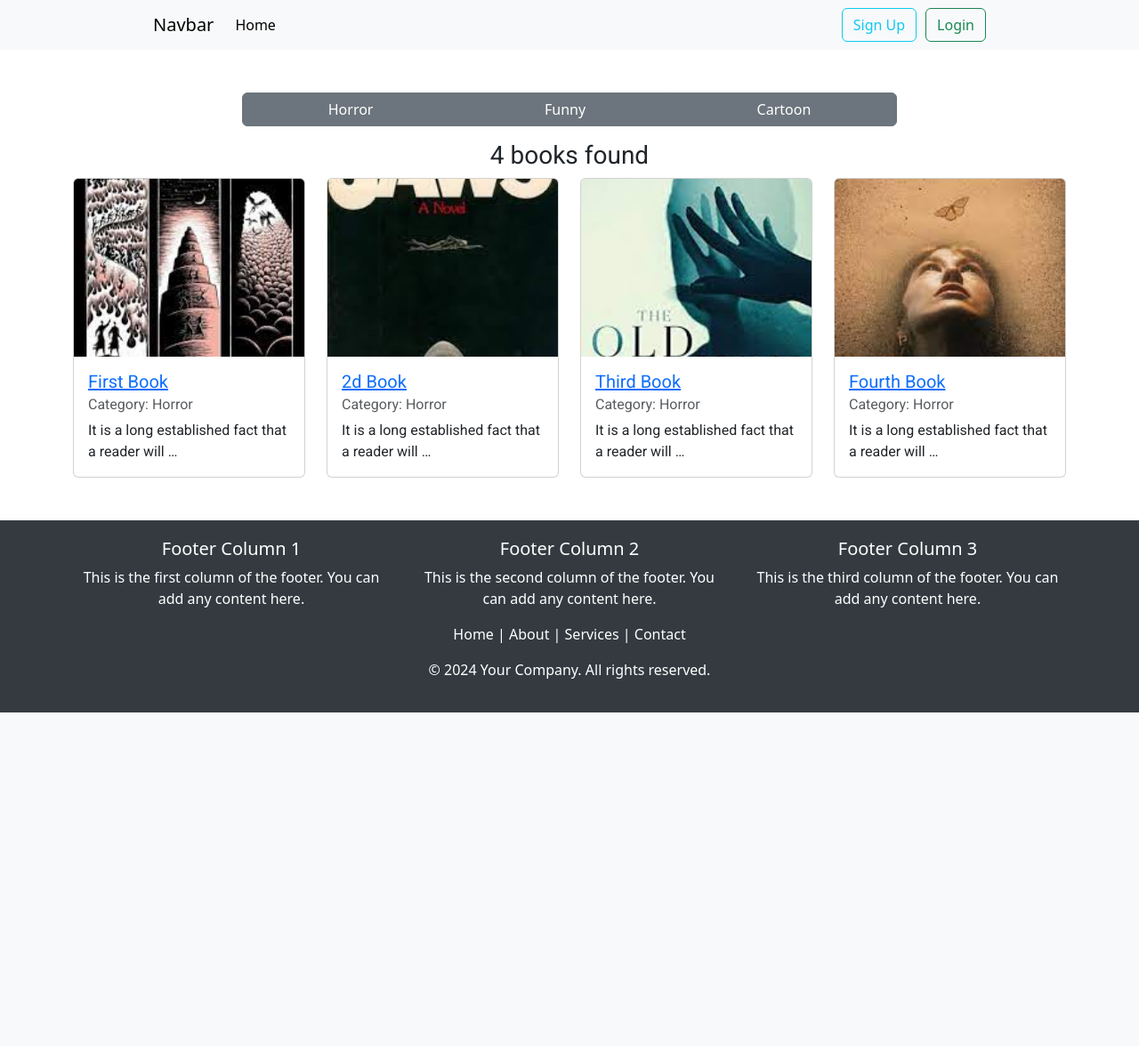
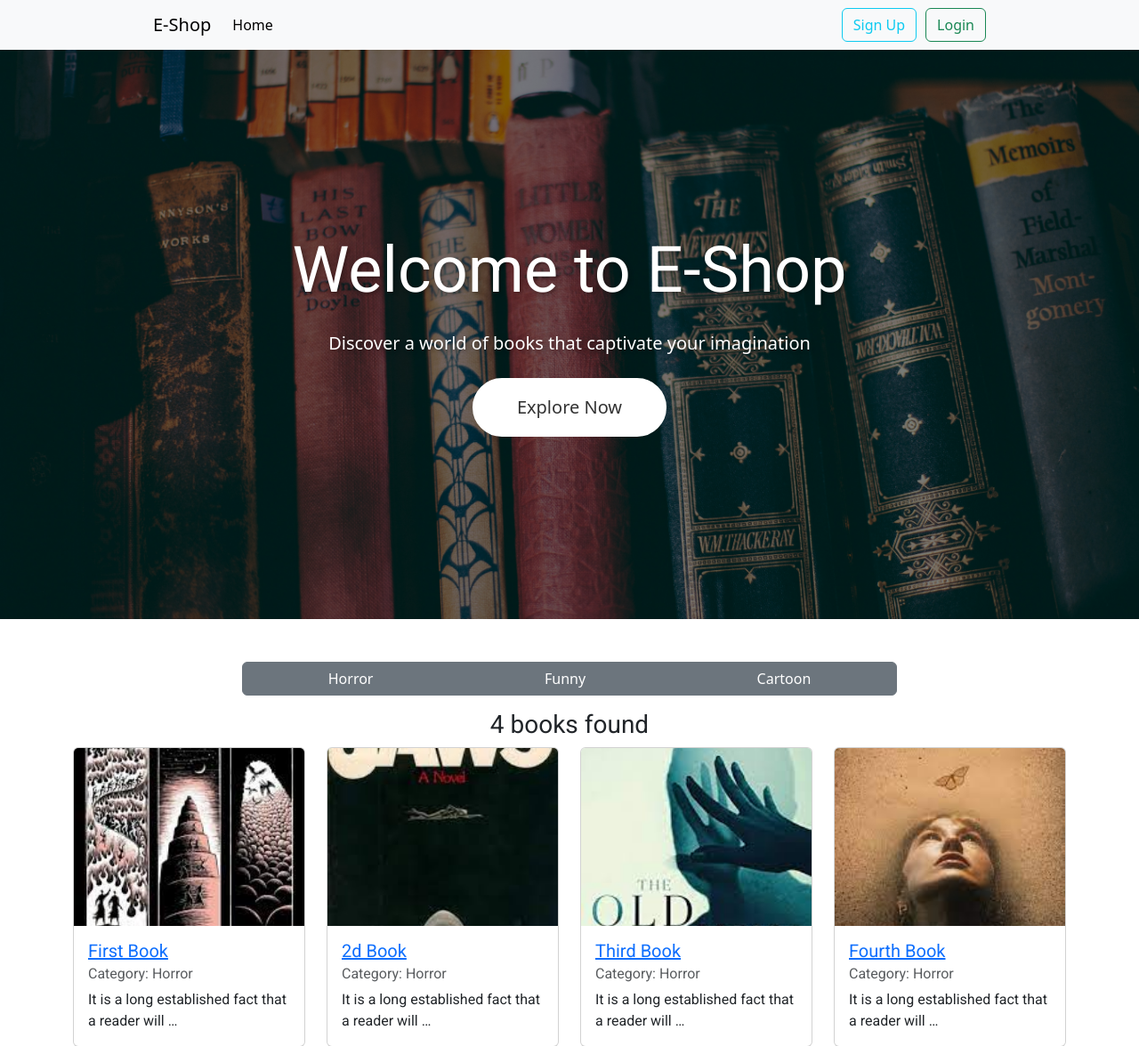
Before and after one commit to mdarafatyeasin/E_Shop, a Django app: page / in a window 1280 px wide. Shown: the top 1176 px of the page at 89% size. Before the commit the page ends 801 px from the top, so only its background shows below. Run offline with Django 5.2, Linux system fonts and the light colour scheme; data comes from the database, SQL or seed files in the repository.

Commit message:
changes done

```diff
--- /dev/null
+++ b/core/templates/banner.html
@@ -0,0 +1,14 @@
+{% load static %}
+<link rel="preconnect" href="https://fonts.gstatic.com">
+<link href="https://fonts.googleapis.com/css2?family=Roboto:wght@400;700&display=swap" rel="stylesheet">
+
+<div class="container-fluid banner" style="position: relative; overflow: hidden; height: 80vh;">
+    <img src="{% static 'background.jpg' %}" class="img-fluid" alt="Background Image" style="position: absolute; top: 0; left: 0; width: 100%; height: 100%; object-fit: cover; filter: brightness(0.5);">
+    <div class="row align-items-center h-100" style="position: relative; z-index: 1;">
+        <div class="col-md-12 text-center">
+            <h1 class="display-2 mb-4" style="color: #ffffff; font-family: 'Roboto', sans-serif; text-shadow: 2px 2px 4px rgba(0, 0, 0, 0.3);">Welcome to E-Shop</h1>
+            <p class="lead mb-4" style="color: #ffffff; text-shadow: 2px 2px 4px rgba(0, 0, 0, 0.3);">Discover a world of books that captivate your imagination</p>
+            <a href="#" class="btn btn-light btn-lg rounded-pill px-5 py-3" style="color: #333333; background-color: #ffffff; border: 2px solid #ffffff; transition: all 0.3s ease;">Explore Now</a>
+        </div>
+    </div>
+</div>
--- a/core/templates/index.html
+++ b/core/templates/index.html
@@ -13,7 +13,7 @@
         object-fit: cover;
     }
 </style>
-
+{% include "banner.html" %}
 <div class="container mt-5">
     <!-- Filter section -->
     <div class="row justify-content-center mb-3">
--- a/core/templates/navbar.html
+++ b/core/templates/navbar.html
@@ -1,6 +1,6 @@
 <nav class="navbar navbar-expand-lg bg-body-tertiary">
   <div class="container-fluid w-75">
-    <a class="navbar-brand" href="#">Navbar</a>
+    <a class="navbar-brand" href="{% url "home" %}">E-Shop</a>
     <button class="navbar-toggler" type="button" data-bs-toggle="collapse" data-bs-target="#navbarSupportedContent" aria-controls="navbarSupportedContent" aria-expanded="false" aria-label="Toggle navigation">
       <span class="navbar-toggler-icon"></span>
     </button>
```
Also changed, not shown: core/static/background.jpg (added), core/static/books.png (added).
